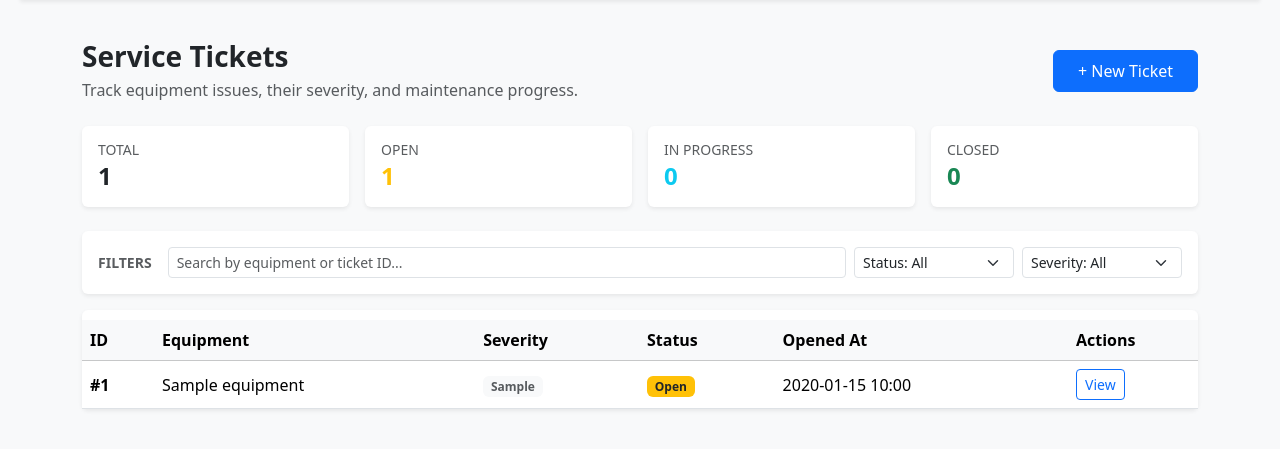
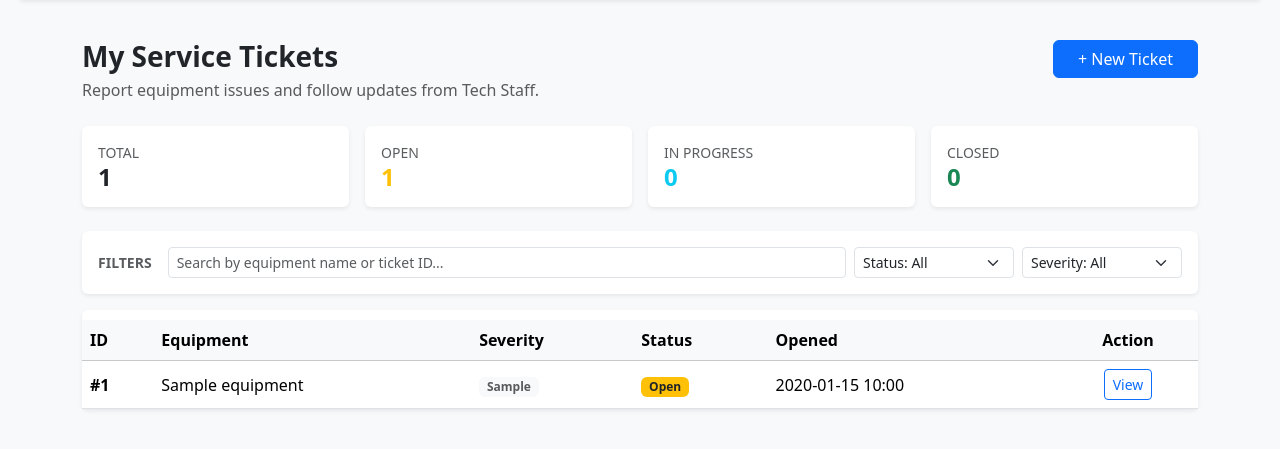
Before and after one commit to dheeraj2804/wsu_erp_system, a Flask app: page /tickets in a window 1280 px wide. Shown: the part 76-525 px from the top of the page. Run offline with Flask 3, Linux system fonts and the light colour scheme; a user stored in the database is signed in; tables that the repository leaves empty hold one stand-in row (values such as "Sample post"); some libraries are stand-ins or nearby versions.

Commit message:
Upgrade service ticket UI and staff workflow (filters, assignment, timeline)

```diff
--- a/app.py
+++ b/app.py
@@ -598,7 +598,6 @@ def loans_return(loan_id):
 @login_required
 def tickets_list():
     if not current_user.is_staff:
-        # students see only their own tickets
         tickets = (
             ServiceTicket.query
             .filter_by(opened_by=current_user.user_id)
@@ -612,18 +611,9 @@ def tickets_list():
             .all()
         )
 
-    tickets_summary = [
-        {
-            "ticket_id": t.ticket_id,
-            "status": t.status or "Open",
-        }
-        for t in tickets
-    ]
-
     return render_template(
         "tickets_list.html",
         tickets=tickets,
-        tickets_summary=tickets_summary,
         is_staff=current_user.is_staff,
     )
 
@@ -633,10 +623,21 @@ def tickets_list():
 def tickets_create():
     equipment = Equipment.query.order_by(Equipment.name).all()
 
+    # staff list only for staff; students don't need it
+    users = []
+    if current_user.is_staff:
+        users = User.query.order_by(User.full_name).all()
+
     if request.method == "POST":
         equipment_id = int(request.form.get("equipment_id"))
         severity = request.form.get("severity")
-        description = request.form.get("description")
+        description = request.form.get("description") or ""
+
+        assigned_to = None
+        if current_user.is_staff:
+            assigned_raw = request.form.get("assigned_to") or ""
+            if assigned_raw.isdigit():
+                assigned_to = int(assigned_raw)
 
         ticket = ServiceTicket(
             equipment_id=equipment_id,
@@ -644,13 +645,19 @@ def tickets_create():
             status="Open",
             description=description,
             opened_by=current_user.user_id,
+            assigned_to=assigned_to,
         )
         db.session.add(ticket)
         db.session.commit()
         flash("Service ticket created.", "success")
         return redirect(url_for("tickets_list"))
 
-    return render_template("ticket_form.html", equipment=equipment)
+    return render_template(
+        "ticket_form.html",
+        equipment=equipment,
+        users=users,
+        is_staff=current_user.is_staff,
+    )
 
 
 @app.route("/tickets/<int:ticket_id>", methods=["GET", "POST"])
@@ -658,13 +665,13 @@ def tickets_create():
 def ticket_detail(ticket_id):
     ticket = ServiceTicket.query.get_or_404(ticket_id)
 
+    # students can only see their own tickets
     if (not current_user.is_staff) and ticket.opened_by != current_user.user_id:
         flash("You are not allowed to view this ticket.", "danger")
         return redirect(url_for("tickets_list"))
 
     if request.method == "POST":
-        # add update note
-        note = request.form.get("note")
+        note = (request.form.get("note") or "").strip()
         if note:
             update = TicketUpdate(
                 ticket_id=ticket.ticket_id,
@@ -677,17 +684,22 @@ def ticket_detail(ticket_id):
             return redirect(url_for("ticket_detail", ticket_id=ticket.ticket_id))
 
     updates = (
-        TicketUpdate.query.filter_by(ticket_id=ticket.ticket_id)
+        TicketUpdate.query
+        .filter_by(ticket_id=ticket.ticket_id)
         .order_by(TicketUpdate.added_at.desc())
         .all()
     )
-    users = User.query.filter(User.role_id.isnot(None)).order_by(User.full_name).all()
+
+    users = []
+    if current_user.is_staff:
+        users = User.query.order_by(User.full_name).all()
 
     return render_template(
         "ticket_detail.html",
         ticket=ticket,
         updates=updates,
         users=users,
+        is_staff=current_user.is_staff,
     )
 
 
@@ -700,13 +712,13 @@ def ticket_edit(ticket_id):
 
     ticket = ServiceTicket.query.get_or_404(ticket_id)
 
-    status = request.form.get("status")
+    status = request.form.get("status") or ticket.status
     assigned_to = request.form.get("assigned_to") or None
 
     if status in ("Open", "In Progress", "Closed"):
         ticket.status = status
 
-    if assigned_to:
+    if assigned_to and str(assigned_to).isdigit():
         ticket.assigned_to = int(assigned_to)
     else:
         ticket.assigned_to = None
--- a/templates/tickets_list.html
+++ b/templates/tickets_list.html
@@ -1,20 +1,31 @@
-{% extends "base.html" %} {% block content %} {# Precompute counts for cards +
-chart #} {% set total_count = tickets|length %} {% set open_count =
-tickets|selectattr('status', 'equalto', 'Open')|list|length %} {% set
-in_progress_count = tickets|selectattr('status', 'equalto', 'In
-Progress')|list|length %} {% set closed_count = tickets|selectattr('status',
-'equalto', 'Closed')|list|length %}
+<!-- templates/tickets_list.html -->
+{% extends "base.html" %}
+{% block content %}
+
+{# -----------------------
+   Counts for header cards
+   ----------------------- #}
+{% set total_count = tickets|length %}
+{% set open_count = tickets|selectattr('status', 'equalto', 'Open')|list|length %}
+{% set in_progress_count = tickets|selectattr('status', 'equalto', 'In Progress')|list|length %}
+{% set closed_count = tickets|selectattr('status', 'equalto', 'Closed')|list|length %}
 
 <!-- Page Header -->
-<div class="d-flex justify-content-between align-items-center mb-4">
+<div class="d-flex justify-content-between align-items-start mb-4">
   <div>
-    <h1 class="h3 fw-bold mb-1">Service Tickets</h1>
+    <h1 class="h3 fw-bold mb-1">
+      {% if is_staff %}All Service Tickets{% else %}My Service Tickets{% endif %}
+    </h1>
     <p class="text-muted mb-0">
-      Track equipment issues, their severity, and maintenance progress.
+      {% if is_staff %}
+        Review issues, assign technicians, and track maintenance progress.
+      {% else %}
+        Report equipment issues and follow updates from Tech Staff.
+      {% endif %}
     </p>
   </div>
 
-  <a href="{{ url_for('tickets_create') }}" class="btn btn-primary px-4 py-2">
+  <a href="{{ url_for('tickets_create') }}" class="btn btn-primary px-4">
     + New Ticket
   </a>
 </div>
@@ -24,7 +35,7 @@ Progress')|list|length %} {% set closed_count = tickets|selectattr('status',
   <div class="col-md-3">
     <div class="card shadow-sm border-0 h-100">
       <div class="card-body">
-        <h6 class="text-uppercase text-muted small mb-1">Total</h6>
+        <div class="text-muted small text-uppercase">Total</div>
         <div class="h4 fw-bold mb-0">{{ total_count }}</div>
       </div>
     </div>
@@ -33,7 +44,7 @@ Progress')|list|length %} {% set closed_count = tickets|selectattr('status',
   <div class="col-md-3">
     <div class="card shadow-sm border-0 h-100">
       <div class="card-body">
-        <h6 class="text-uppercase text-muted small mb-1">Open</h6>
+        <div class="text-muted small text-uppercase">Open</div>
         <div class="h4 fw-bold text-warning mb-0">{{ open_count }}</div>
       </div>
     </div>
@@ -42,7 +53,7 @@ Progress')|list|length %} {% set closed_count = tickets|selectattr('status',
   <div class="col-md-3">
     <div class="card shadow-sm border-0 h-100">
       <div class="card-body">
-        <h6 class="text-uppercase text-muted small mb-1">In Progress</h6>
+        <div class="text-muted small text-uppercase">In Progress</div>
         <div class="h4 fw-bold text-info mb-0">{{ in_progress_count }}</div>
       </div>
     </div>
@@ -51,7 +62,7 @@ Progress')|list|length %} {% set closed_count = tickets|selectattr('status',
   <div class="col-md-3">
     <div class="card shadow-sm border-0 h-100">
       <div class="card-body">
-        <h6 class="text-uppercase text-muted small mb-1">Closed</h6>
+        <div class="text-muted small text-uppercase">Closed</div>
         <div class="h4 fw-bold text-success mb-0">{{ closed_count }}</div>
       </div>
     </div>
@@ -59,15 +70,11 @@ Progress')|list|length %} {% set closed_count = tickets|selectattr('status',
 </div>
 
 {% if is_staff and total_count > 0 %}
-<!-- Tickets by Status Chart (staff only) -->
+<!-- Staff-only Chart -->
 <div class="card shadow-sm border-0 mb-4">
   <div class="card-body">
-    <div class="d-flex justify-content-between align-items-center mb-3">
-      <div>
-        <h6 class="text-uppercase text-muted small mb-1">Overview</h6>
-        <h5 class="mb-0">Tickets by Status</h5>
-      </div>
-    </div>
+    <h6 class="text-muted text-uppercase small mb-1">Overview</h6>
+    <h5 class="mb-3">Tickets by Status</h5>
     <div style="height: 260px">
       <canvas id="ticketsStatusChart"></canvas>
     </div>
@@ -78,14 +85,14 @@ Progress')|list|length %} {% set closed_count = tickets|selectattr('status',
 <!-- Filters + Search -->
 <div class="card shadow-sm border-0 mb-3">
   <div class="card-body d-flex flex-wrap gap-2 align-items-center">
-    <div class="me-2 fw-semibold text-muted small text-uppercase">Filters</div>
+    <div class="fw-semibold text-muted small text-uppercase me-2">Filters</div>
 
     <div class="flex-grow-1" style="min-width: 220px">
       <input
         id="ticketSearch"
         type="text"
         class="form-control form-control-sm"
-        placeholder="Search by equipment or ticket ID..."
+        placeholder="Search by equipment name or ticket ID..."
       />
     </div>
 
@@ -125,12 +132,14 @@ Progress')|list|length %} {% set closed_count = tickets|selectattr('status',
               <th>Opened By</th>
               <th>Assigned To</th>
             {% endif %}
-            <th>Opened At</th>
-            <th style="width: 130px">Actions</th>
+            <th>Opened</th>
+            <th style="width: 140px" class="text-center">Action</th>
           </tr>
         </thead>
+
         <tbody id="ticketsTableBody">
-          {% if tickets %} {% for t in tickets %}
+        {% if tickets %}
+          {% for t in tickets %}
           <tr
             data-id="{{ t.ticket_id }}"
             data-equipment="{{ t.equipment.name | lower }}"
@@ -138,32 +147,37 @@ Progress')|list|length %} {% set closed_count = tickets|selectattr('status',
             data-severity="{{ t.severity }}"
           >
             <td class="fw-semibold">#{{ t.ticket_id }}</td>
-
             <td>{{ t.equipment.name }}</td>
 
             <td>
-              <span
-                class="badge {% if t.severity == 'Critical' %} bg-danger {% elif t.severity == 'High' %} bg-danger-subtle text-danger {% elif t.severity == 'Medium' %} bg-warning text-dark {% elif t.severity == 'Low' %} bg-secondary {% else %} bg-light text-muted {% endif %}"
-              >
+              <span class="badge
+                {% if t.severity == 'Critical' %}bg-danger
+                {% elif t.severity == 'High' %}bg-danger-subtle text-danger
+                {% elif t.severity == 'Medium' %}bg-warning text-dark
+                {% elif t.severity == 'Low' %}bg-secondary
+                {% else %}bg-light text-muted{% endif %}
+              ">
                 {{ t.severity }}
               </span>
             </td>
 
             <td>
-              {% if t.status == 'Open' %}
-              <span class="badge bg-warning text-dark">Open</span>
-              {% elif t.status == 'In Progress' %}
-              <span class="badge bg-info text-dark">In Progress</span>
-              {% else %}
-              <span class="badge bg-success">Closed</span>
-              {% endif %}
+              <span class="badge
+                {% if t.status == 'Open' %}bg-warning text-dark
+                {% elif t.status == 'In Progress' %}bg-info text-dark
+                {% elif t.status == 'Closed' %}bg-success
+                {% else %}bg-secondary{% endif %}
+              ">
+                {{ t.status }}
+              </span>
             </td>
 
             {% if is_staff %}
             <td>{{ t.opened_by_user.full_name }}</td>
             <td>
-              {% if t.assigned_to_user %} {{ t.assigned_to_user.full_name }} {%
-              else %}
+              {% if t.assigned_to_user %}
+                {{ t.assigned_to_user.full_name }}
+              {% else %}
                 <span class="text-muted">Unassigned</span>
               {% endif %}
             </td>
@@ -171,23 +185,22 @@ Progress')|list|length %} {% set closed_count = tickets|selectattr('status',
 
             <td>{{ t.opened_at.strftime("%Y-%m-%d %H:%M") }}</td>
 
-            <td>
-              <a
-                href="{{ url_for('ticket_detail', ticket_id=t.ticket_id) }}"
-                class="btn btn-sm btn-outline-primary"
-              >
+            <td class="text-center">
+              <a href="{{ url_for('ticket_detail', ticket_id=t.ticket_id) }}"
+                 class="btn btn-sm btn-outline-primary">
                  {% if is_staff %}View / Manage{% else %}View{% endif %}
               </a>
             </td>
           </tr>
-          {% endfor %} {% else %}
+          {% endfor %}
+        {% else %}
           <tr>
-            <td
-              colspan="{% if is_staff %}8{% else %}6{% endif %}"
-              class="text-center py-4 text-muted"
-            >
-              No tickets found. Click <strong>New Ticket</strong> to report an
-              issue.
+            <td colspan="{% if is_staff %}8{% else %}6{% endif %}" class="text-center py-5 text-muted">
+              {% if is_staff %}
+                No tickets found yet. Students will appear here once they report issues.
+              {% else %}
+                You don’t have any tickets yet. Click <strong>New Ticket</strong> to report an issue.
+              {% endif %}
             </td>
           </tr>
         {% endif %}
@@ -197,9 +210,8 @@ Progress')|list|length %} {% set closed_count = tickets|selectattr('status',
   </div>
 </div>
 
-<!-- Page Scripts -->
+<!-- Search + filter JS -->
 <script>
-  // --- Simple search + filter on the table ---
 (function () {
   const searchInput = document.getElementById("ticketSearch");
   const statusFilter = document.getElementById("statusFilter");
@@ -212,71 +224,52 @@ Progress')|list|length %} {% set closed_count = tickets|selectattr('status',
     const severityVal = severityFilter.value;
 
     rows.forEach((row) => {
-        const equipment = (
-          row.getAttribute("data-equipment") || ""
-        ).toLowerCase();
-        const id = (row.getAttribute("data-id") || "").toLowerCase();
+      const equipment = (row.getAttribute("data-equipment") || "");
+      const id = (row.getAttribute("data-id") || "");
       const status = row.getAttribute("data-status") || "";
       const severity = row.getAttribute("data-severity") || "";
 
       let visible = true;
-
-        if (q && !(equipment.includes(q) || id.includes(q))) {
-          visible = false;
-        }
-        if (statusVal && status !== statusVal) {
-          visible = false;
-        }
-        if (severityVal && severity !== severityVal) {
-          visible = false;
-        }
+      if (q && !(equipment.includes(q) || id.includes(q))) visible = false;
+      if (statusVal && status !== statusVal) visible = false;
+      if (severityVal && severity !== severityVal) visible = false;
 
       row.style.display = visible ? "" : "none";
     });
   }
 
-    if (searchInput && statusFilter && severityFilter) {
-      searchInput.addEventListener("input", applyFilters);
-      statusFilter.addEventListener("change", applyFilters);
-      severityFilter.addEventListener("change", applyFilters);
-    }
+  if (searchInput) searchInput.addEventListener("input", applyFilters);
+  if (statusFilter) statusFilter.addEventListener("change", applyFilters);
+  if (severityFilter) severityFilter.addEventListener("change", applyFilters);
 })();
 </script>
 
 {% if is_staff and total_count > 0 %}
 <script>
-  // --- Tickets by Status Chart (Chart.js, staff only) ---
 (function () {
-    const canvas = document.getElementById('ticketsStatusChart');
+  const canvas = document.getElementById("ticketsStatusChart");
   if (!canvas || !window.Chart) return;
 
-    const ctx = canvas.getContext('2d');
-    const labels = ['Open', 'In Progress', 'Closed'];
-    const dataValues = [{{ open_count }}, {{ in_progress_count }}, {{ closed_count }}];
-
+  const ctx = canvas.getContext("2d");
   new Chart(ctx, {
-      type: 'bar',
+    type: "bar",
     data: {
-        labels: labels,
+      labels: ["Open", "In Progress", "Closed"],
       datasets: [{
-          label: 'Tickets',
-          data: dataValues,
+        label: "Tickets",
+        data: [{{ open_count }}, {{ in_progress_count }}, {{ closed_count }}],
         borderWidth: 1
       }]
     },
     options: {
       responsive: true,
       maintainAspectRatio: false,
-        scales: {
-          y: {
-            beginAtZero: true,
-            ticks: {
-              precision: 0
-            }
-          }
-        }
+      scales: { y: { beginAtZero: true, ticks: { precision: 0 } } },
+      plugins: { legend: { display: false } }
     }
   });
 })();
 </script>
-{% endif %} {% endblock %}
+{% endif %}
+
+{% endblock %}
```
Also changed, not shown: templates/ticket_detail.html (+61 -28 lines), templates/ticket_form.html (+29 -9 lines). Lines whose indentation alone changed are shown as unchanged.
